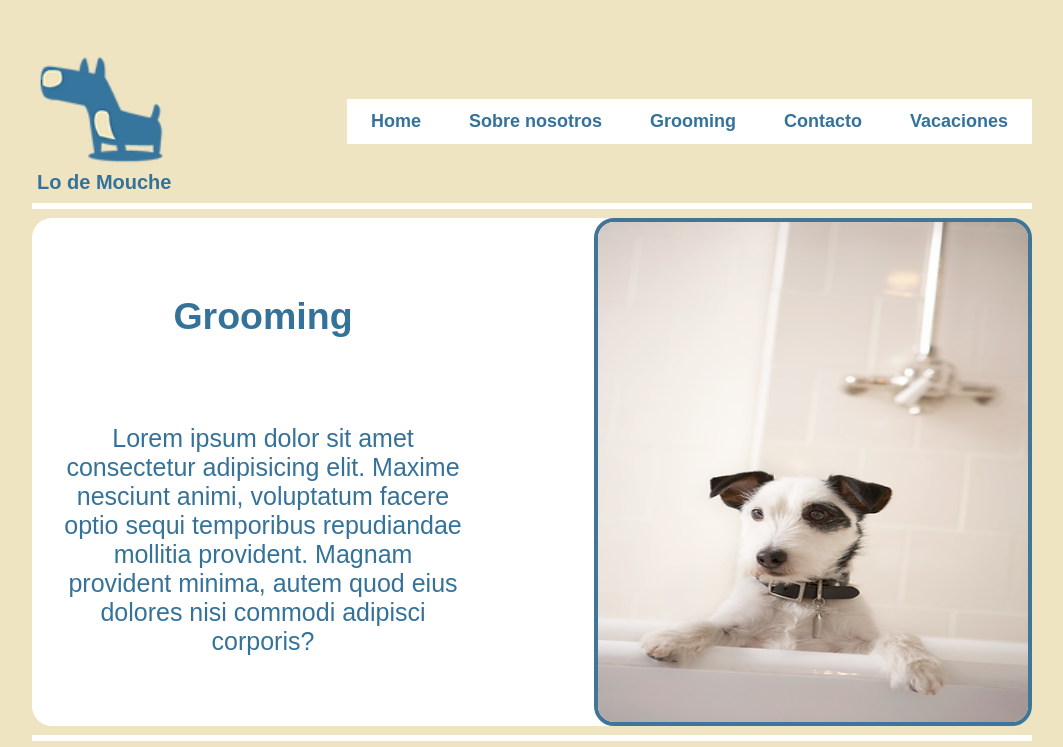
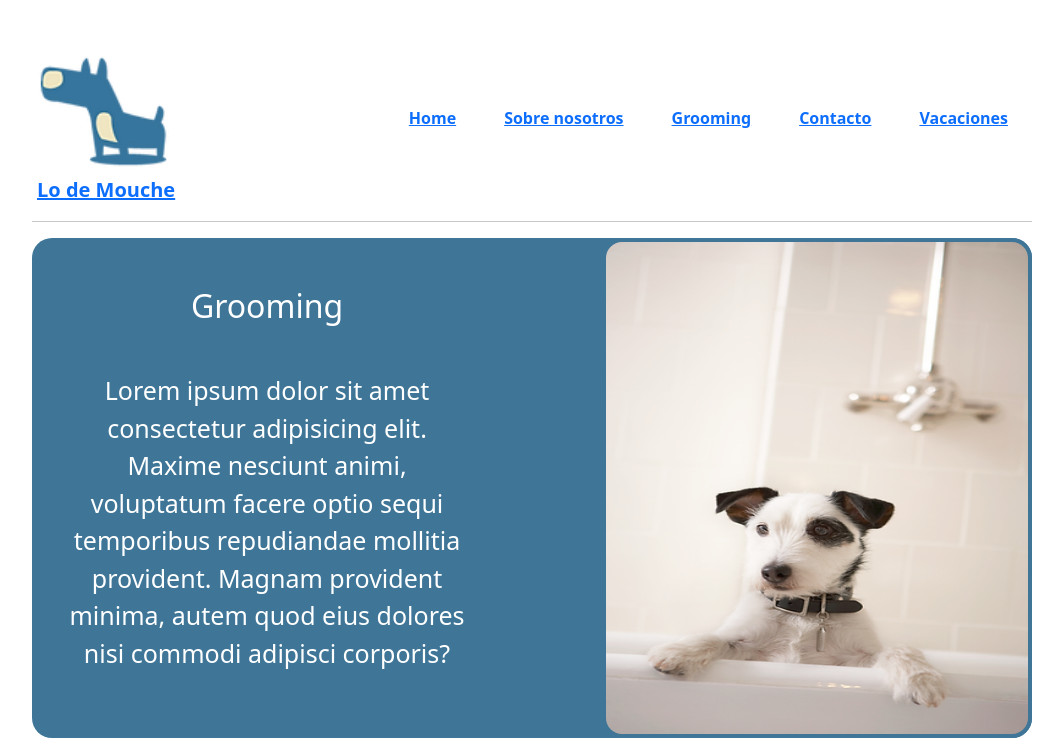
Before and after one commit to nicorosado/Guarderia-para-perros, a plain HTML site: page pages/grooming.html in a window 1280 px wide. Shown: the top 747 px of the page, without its empty margins (108-1171 px from the left). Drawn offline with nearby package versions, Linux system fonts and the light colour scheme.

Commit message:
agrego bootstrap al html contacto

```diff
--- a/pages/grooming.html
+++ b/pages/grooming.html
@@ -5,6 +5,7 @@
     <meta http-equiv="X-UA-Compatible" content="IE=edge">
     <meta name="viewport" content="width=device-width, initial-scale=1.0">
     <link rel="stylesheet" href="../style.css">
+    <link href="https://cdn.jsdelivr.net/npm/bootstrap@5.2.0-beta1/dist/css/bootstrap.min.css" rel="stylesheet" integrity="sha384-0evHe/X+R7YkIZDRvuzKMRqM+OrBnVFBL6DOitfPri4tjfHxaWutUpFmBp4vmVor" crossorigin="anonymous">
     <title>Document</title>
 </head>
 <body>
--- a/style.css
+++ b/style.css
@@ -80,6 +80,7 @@ footer{
 
 .panel-left span{
     font-size: 30px;
+    width: 100%;
 }
 hr{
     border:3px white solid;
@@ -172,10 +173,10 @@ button {
     margin-left: .5em;
   }
 
-.sobrenos{
+/* .sobrenos{
       background-color: white;
       color: #357299;
-  }
+  } */
 
 /* .vacaciones{
       flex-direction: column;
@@ -216,6 +217,7 @@ section .fotodog img{
 /* Le coloco animaciones al link de contacto */
 .anim-index {
     transition: .2s linear;
+
 
 }
 
```
Also changed, not shown: index.html (+1 -1 lines), pages/contacto.html (+1 -0 lines), pages/sobrenos.html (+1 -0 lines), pages/vacaciones.html (+1 -0 lines).
